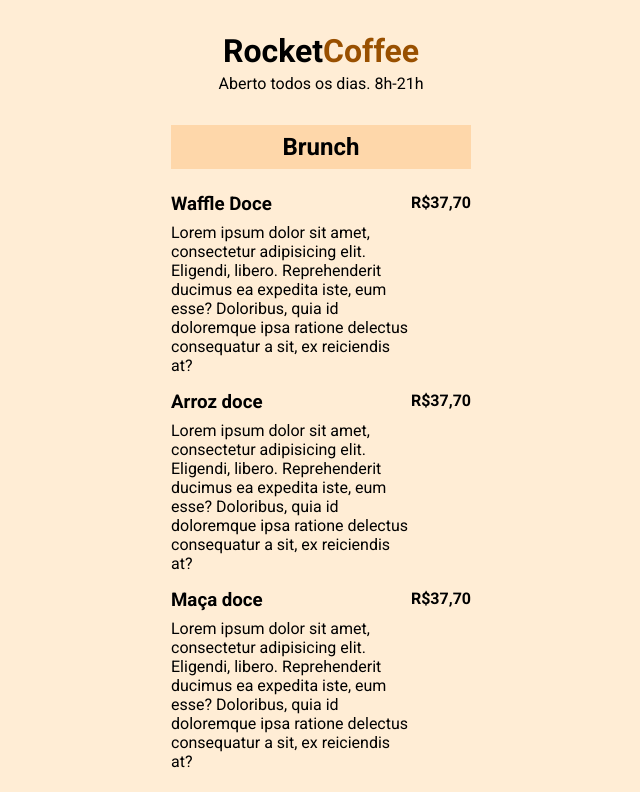
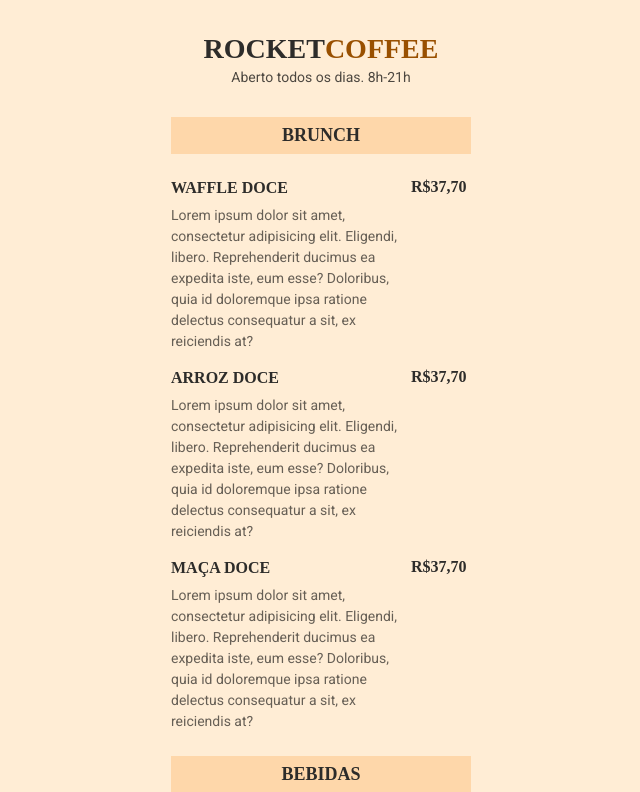
Before and after one commit to CaduhMourao/Maratona-Explorer-3.0, a plain HTML site: page index.html in a window 1280 px wide. Shown: the top 792 px of the page, without its empty margins (319-959 px from the left). Drawn offline with Linux system fonts and the light colour scheme.

Commit message:
Terceira aula

```diff
--- a/style.css
+++ b/style.css
@@ -22,6 +22,14 @@ ul {
     list-style: none;
 }
 
+/*Fonts*/
+
+h1, h2, h3, .price {
+    font-family: 'Roboto Serif', serif;
+    text-transform: uppercase;
+    color: #2D2C2A;
+}
+
 /*Header*/
 
 header {
@@ -36,10 +44,19 @@ header, section {
 
 header h1 {
     margin-bottom: 4px;
+    font-size: 28px;
+    line-height: 33px;
 }
 
 header h1 span {
     color: #995000;
+}
+
+header p {
+    font-size: 14px;
+    line-height: 16px;
+
+    color: rgb(0, 0, 0, 0.7);
 }
 
 /*section*/
@@ -54,6 +71,7 @@ section h2 {
     padding: 8px 16px;
     margin-bottom: 24px;
     text-align: center;
+    font-size: 18px;
 }
 
 ul li {
@@ -67,4 +85,12 @@ li .details {
 
 .details h3 {
     margin-bottom: 8px;
+    font-size: 16px;
+    line-height: 19px;
 }
+
+.details P {
+    font-size: 14px;
+    color: rgb(0, 0, 0, 0.6);
+    line-height: 21px;
+}
```
